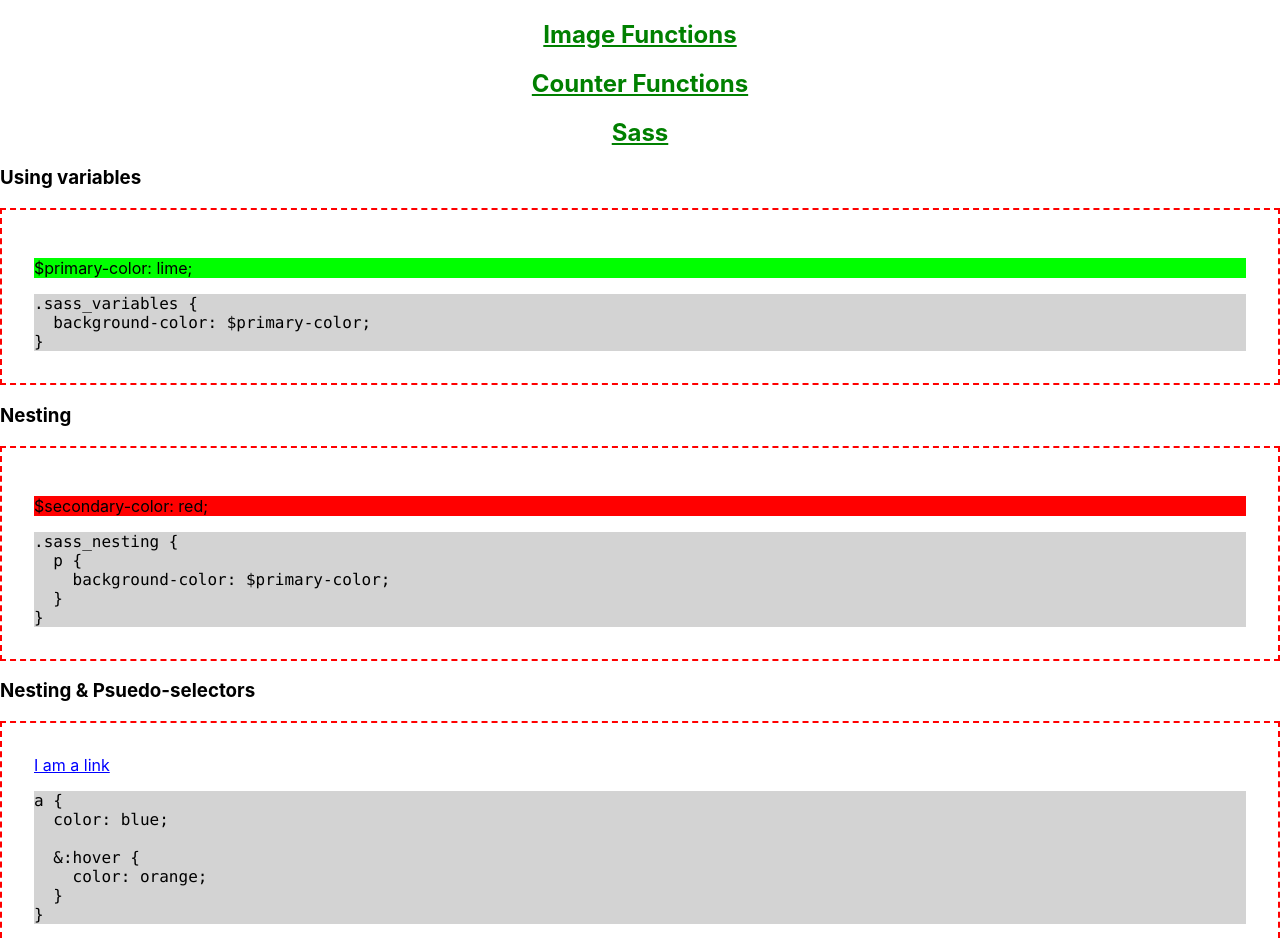
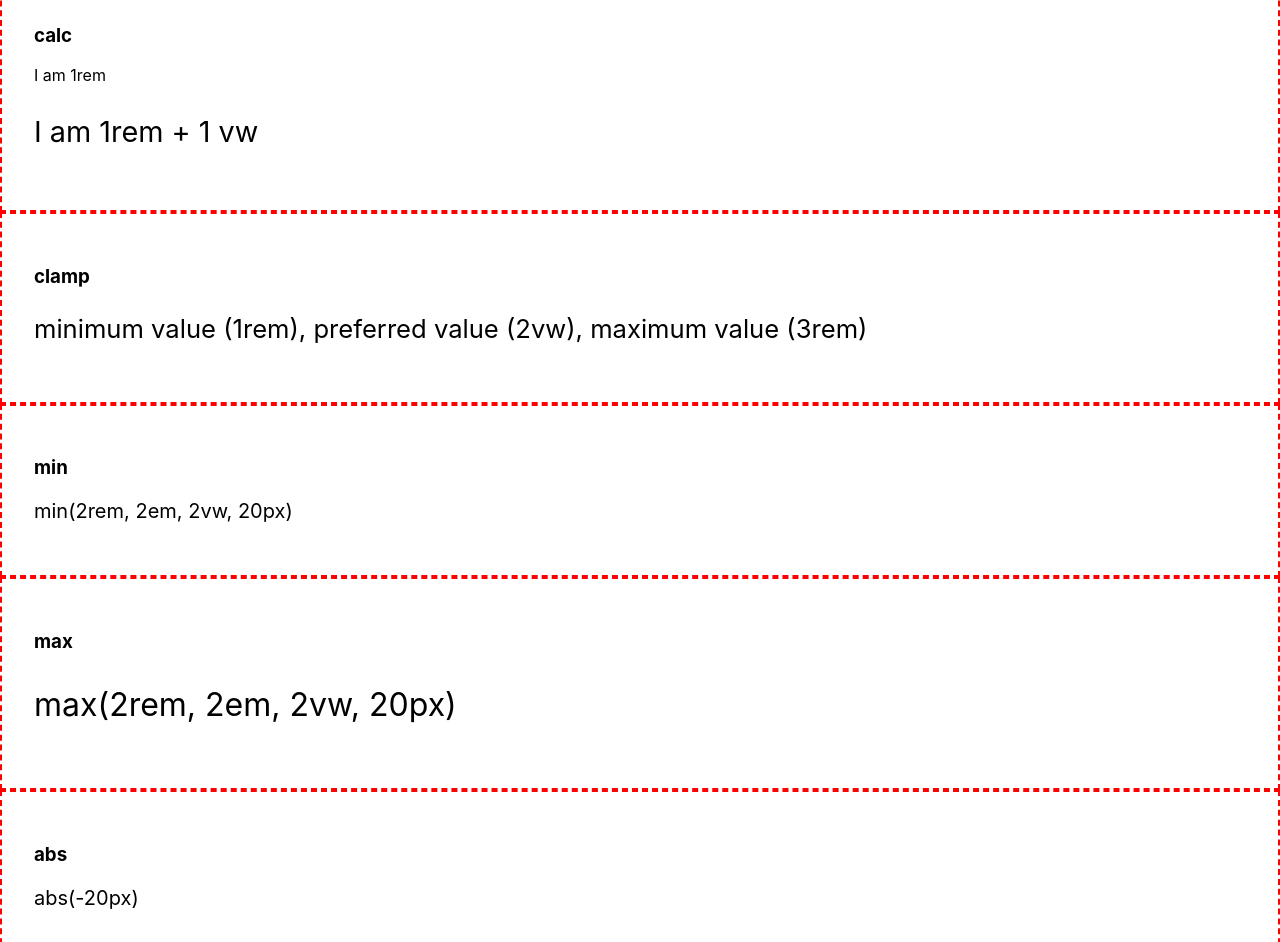
Before and after one commit to alexmkio/react-css-practice, a React (Create React App) app: page / in a window 1280 px wide. Shown: the part 10730-11672 px from the top of the page. Built offline with nearby package versions, Linux system fonts and the light colour scheme.

Commit message:
Add Math functions

```diff
--- a/src/components/Math/Math.js
+++ b/src/components/Math/Math.js
@@ -6,6 +6,32 @@ function Math() {
       <h2 id="math_functions">
         Math Functions
       </h2>
+
+      <section>
+        <h3>calc</h3>
+        <p className='calc1'>I am 1rem</p>
+        <p className='calc2'>I am 1rem + 1 vw</p>
+      </section>
+
+      <section>
+        <h3>clamp</h3>
+        <p className='clamp'>minimum value (1rem), preferred value (2vw), maximum value (3rem)</p>
+      </section>
+
+      <section>
+        <h3>min</h3>
+        <p className='min'>min(2rem, 2em, 2vw, 20px)</p>
+      </section>
+
+      <section>
+        <h3>max</h3>
+        <p className='max'>max(2rem, 2em, 2vw, 20px)</p>
+      </section>
+
+      <section>
+        <h3>abs</h3>
+        <p className='abs'>abs(-20px)</p>
+      </section>
     </>
   );
 }
--- a/src/components/Math/Math.scss
+++ b/src/components/Math/Math.scss
@@ -0,0 +1,23 @@
+.calc1 {
+  font-size: 1rem;
+}
+
+.calc2 {
+  font-size: calc(1rem + 1vw);
+}
+
+.clamp {
+  font-size: clamp(1rem, 2vw, 3rem);
+}
+
+.min {
+  font-size: min(2rem, 2em, 2vw, 20px);
+}
+
+.max {
+  font-size: max(2rem, 2em, 2vw, 20px);
+}
+
+.abs {
+  font-size: abs(-20px);
+}
```
